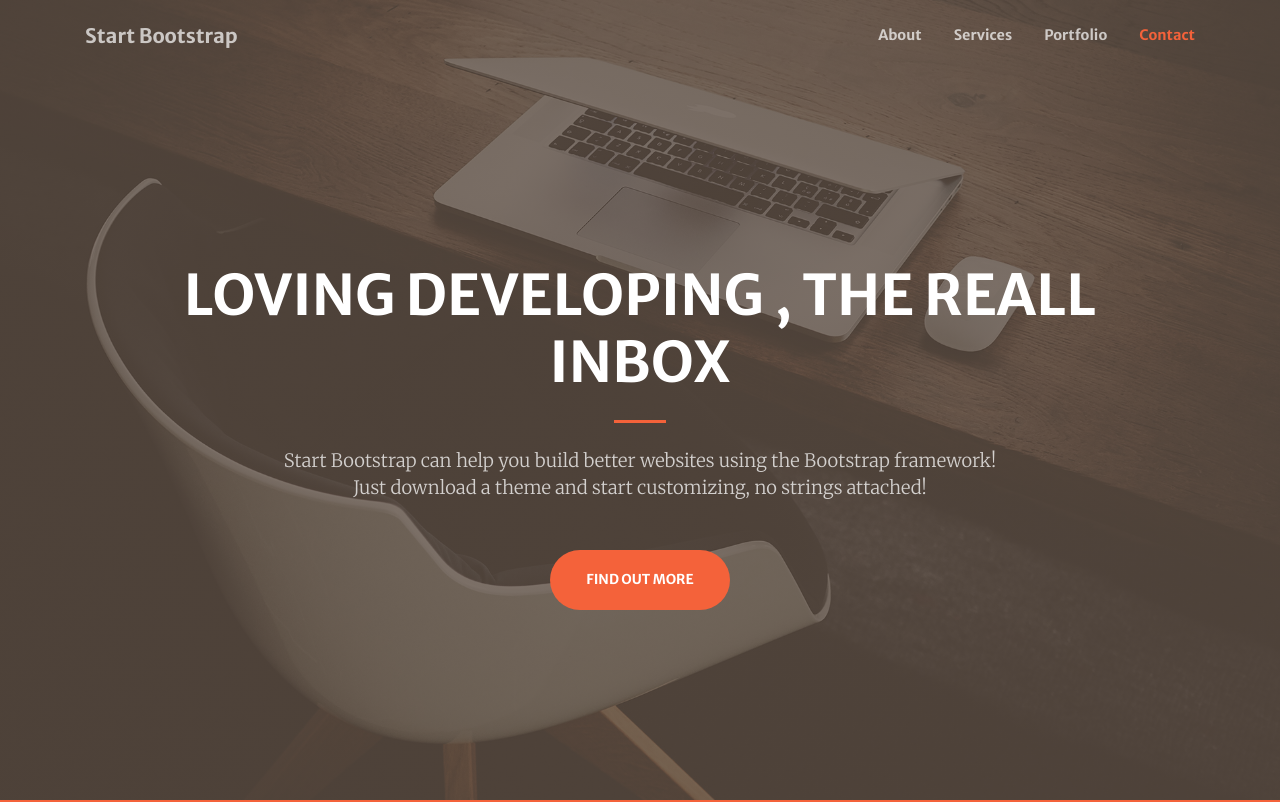
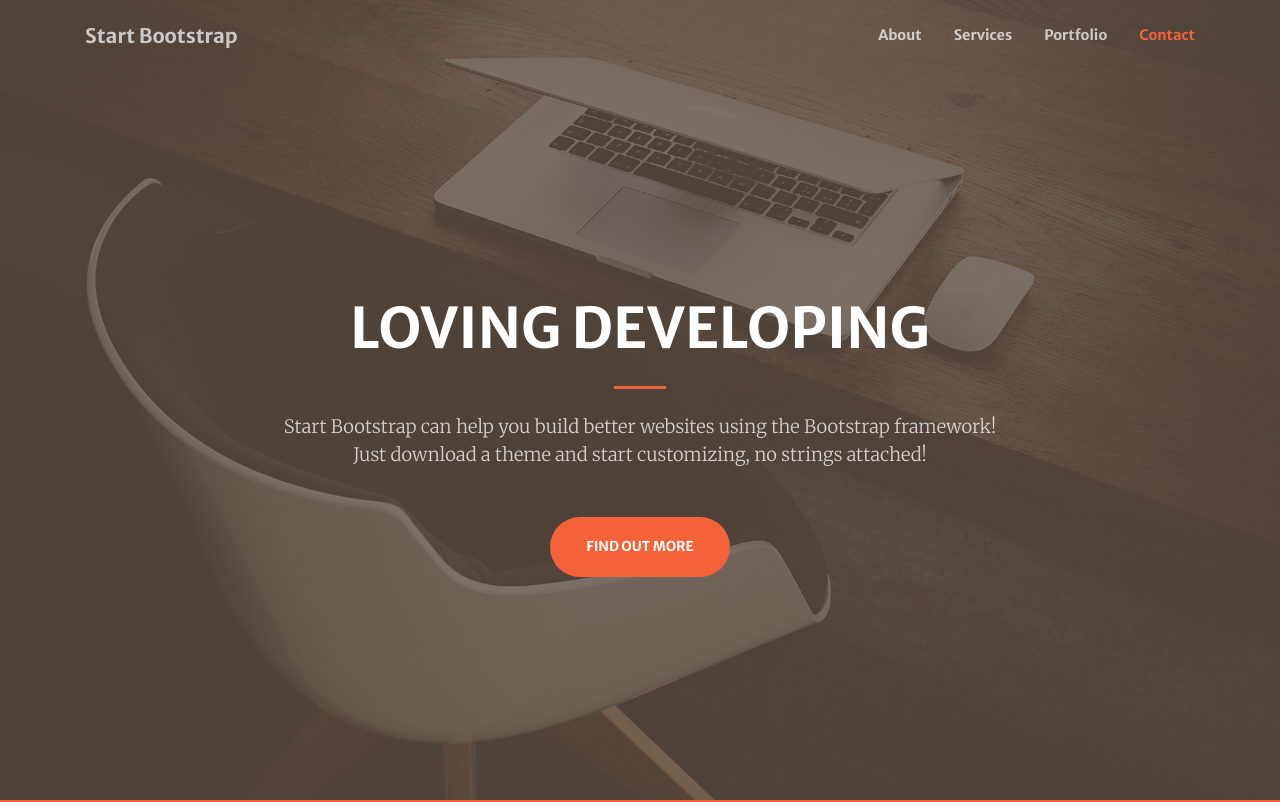
Before and after one commit to abduljeleelng/abduljeleelng.github.io, a plain HTML site: page index.html in a window 1280 px wide. Shown: the top 802 px of the page. Drawn offline with nearby package versions, Linux system fonts and the light colour scheme.

Commit message:
testing command

```diff
--- a/index.html
+++ b/index.html
@@ -36,7 +36,7 @@
             <div class="container h-100">
                 <div class="row h-100 align-items-center justify-content-center text-center">
                     <div class="col-lg-10 align-self-end">
-                        <h1 class="text-uppercase text-white font-weight-bold">Loving developing , the reall inbox </h1>
+                        <h1 class="text-uppercase text-white font-weight-bold">Loving developing </h1>
                         <hr class="divider my-4" />
                     </div>
                     <div class="col-lg-8 align-self-baseline">
```
